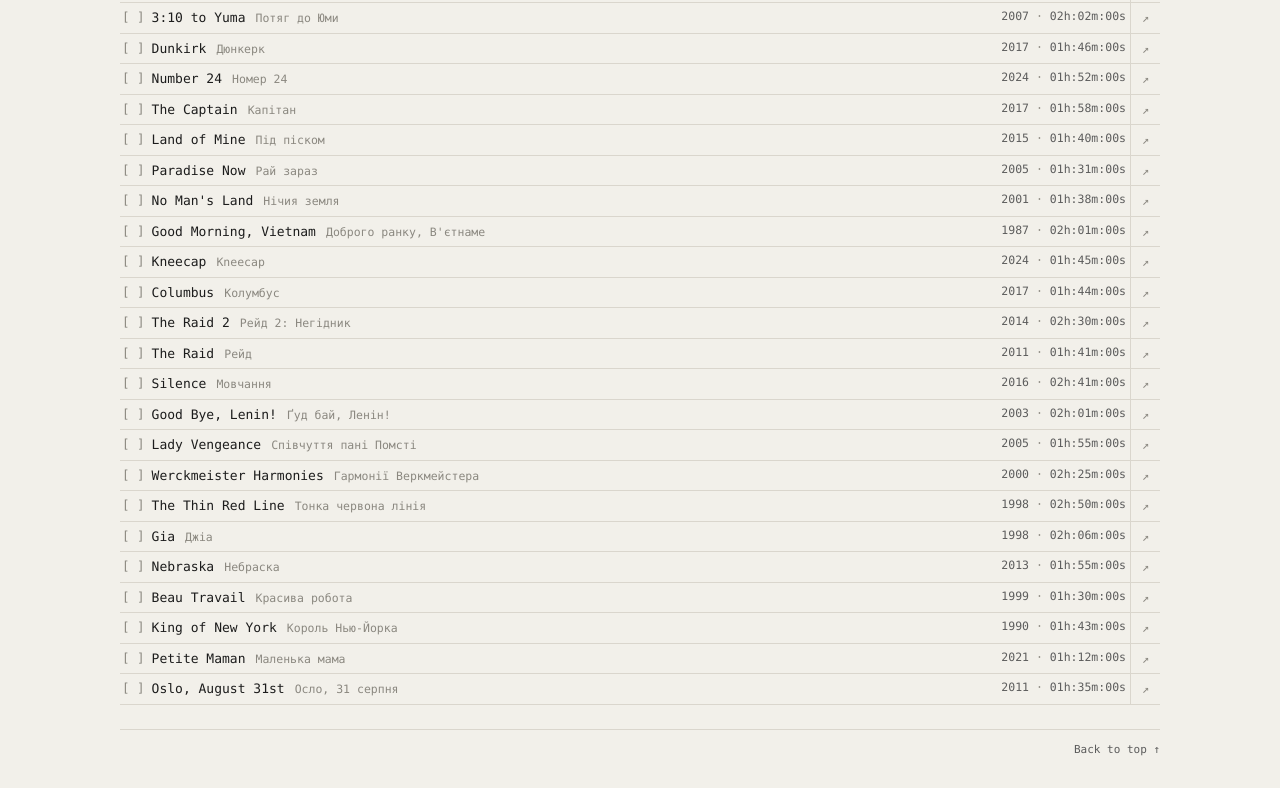
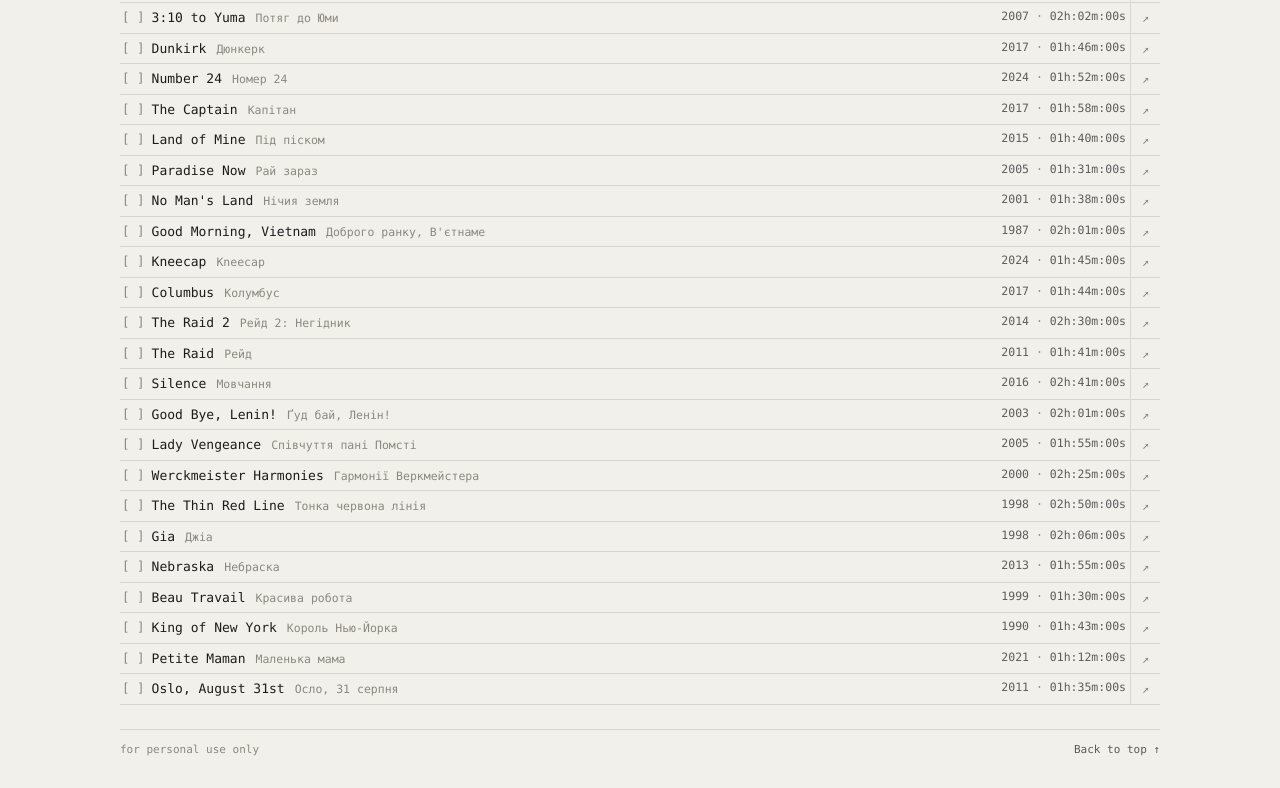
Before and after one commit to terriblefeelings/terriblya-watchlist, a plain HTML site: page index.html in a window 1280 px wide. Shown: the part 6715-7503 px from the top of the page. Drawn offline with Linux system fonts and the light colour scheme.

Commit message:
Add personal-use notice

```diff
--- a/index.html
+++ b/index.html
@@ -183,6 +183,7 @@
     display:flex;justify-content:flex-end;color:var(--faint);font-size:11px;
   }
   .foot a{color:var(--dim)}
+  .foot__notice{margin-right:auto}
 
   /* film details */
   .modal{
@@ -293,6 +294,7 @@
     <div class="empty" id="empty">No films match that filter.</div>
 
     <footer class="foot">
+      <span class="foot__notice">for personal use only</span>
       <a href="#top">Back to top ↑</a>
     </footer>
   </div>
```
Also changed, not shown: 1 other file.
